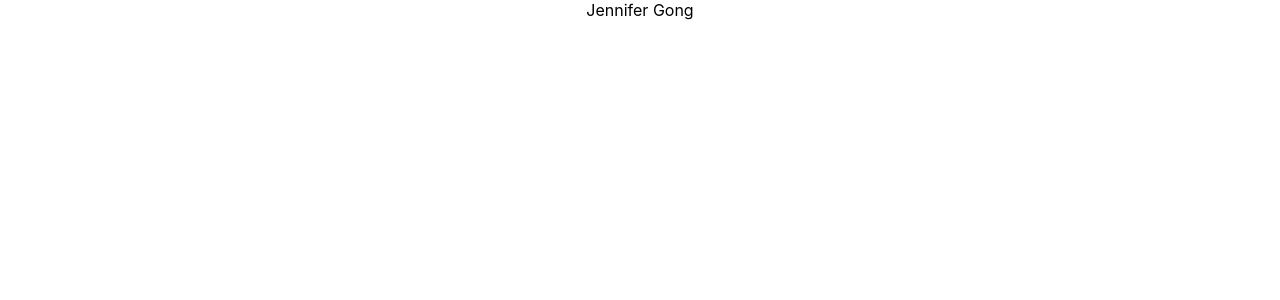
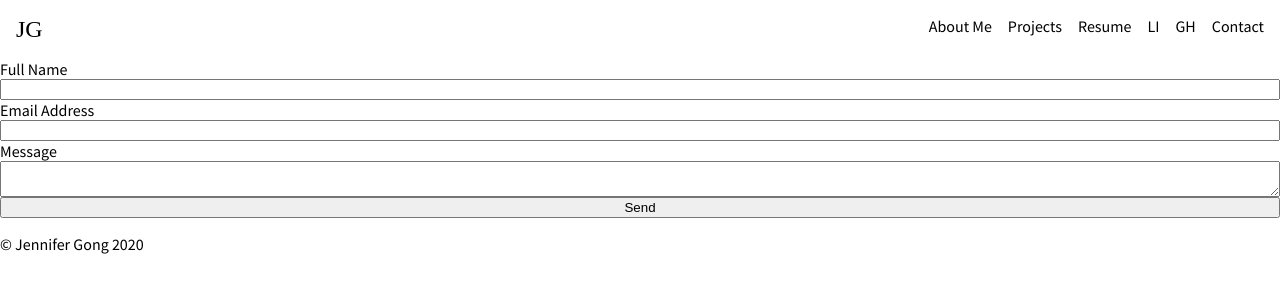
Before and after one commit to jngong/portfolio, a React (Create React App) app: page / in a window 1280 px wide. Shown: the top 300 px of the page. Built offline with nearby package versions, Linux system fonts and the light colour scheme; a web font is replaced by a local one.

Commit message:
boilerplate for main components

```diff
--- a/src/App.css
+++ b/src/App.css
@@ -11,8 +11,50 @@
 
 * {
   box-sizing: border-box;
+  /* border: 1px dashed red; */
 }
 
-.App {
-  text-align: center;
+body {
+  max-width: 1400px;
+  margin: 0 auto;
+  font-size: 16px;
+  font-family: var(--body-font);
 }
+
+h1, h2, h3, h4 {
+  font-family: var(--headline-font);
+}
+
+a {
+  text-decoration: none;
+}
+
+/**** HEADER STYLES ****/
+.logo {
+  font-family: var(--logo-font);
+  font-size: 1.5rem;
+}
+
+header {
+  display: flex;
+  flex-direction: row;
+  justify-content: space-between;
+  padding: 1rem;
+}
+
+nav {
+  display: flex;
+  flex-direction: row;
+  justify-content: flex-end;
+}
+
+nav > div {
+  margin-left: 1rem;
+}
+
+/**** CONTACT STYLES ****/
+
+form {
+  display: flex;
+  flex-direction: column;
+}
--- a/src/App.js
+++ b/src/App.js
@@ -1,10 +1,11 @@
 import React from 'react';
+import Layout from './components/Layout/Layout'
 import './App.css';
 
 function App() {
   return (
-    <div className="App">
-        Jennifer Gong
+    <div>
+        <Layout />
     </div>
   );
 }
--- /dev/null
+++ b/src/components/Layout/Contact.js
@@ -0,0 +1,16 @@
+import React, {useState} from 'react'
+import ContactForm from './ContactForm'
+
+const Contact = () => {
+
+    const [formDetails, setFormDetails ] = useState({name: '', email: '', message: ''})
+
+    return(
+        <div className='contact-container'>
+            <ContactForm formDetails={formDetails} />
+        </div>
+
+    )
+}
+
+export default Contact
--- /dev/null
+++ b/src/components/Layout/ContactForm.js
@@ -0,0 +1,34 @@
+import React from 'react'
+
+const ContactForm = (props) => {
+
+    return(
+        <form>
+            <label>Full Name</label>
+            <input
+                autoComplete='off'
+                type='text'
+                name='name'
+                value={props.formDetails.name}
+            />
+            <label>Email Address</label>
+            <input
+                autoComplete='off'
+                type='text'
+                name='email'
+                value={props.formDetails.email}
+            />
+            <label>Message</label>
+            <textarea
+                autoComplete='off'
+                name='message'
+                value={props.formDetails.message}
+            />
+            <button>
+                Send
+            </button>
+        </form>
+    )
+}
+
+export default ContactForm
--- /dev/null
+++ b/src/components/Layout/Footer.js
@@ -0,0 +1,11 @@
+import React from 'react'
+
+const Footer = () => {
+    return(
+        <footer>
+            <p>&copy; Jennifer Gong 2020</p>
+        </footer>
+    )
+}
+
+export default Footer
--- /dev/null
+++ b/src/components/Layout/Header.js
@@ -0,0 +1,13 @@
+import React from 'react'
+import Nav from './Nav'
+
+const Header = () => {
+    return(
+        <header>
+            <div className='logo'>JG</div>
+            <Nav />
+        </header>
+    )
+}
+
+export default Header
--- /dev/null
+++ b/src/components/Layout/Layout.js
@@ -0,0 +1,17 @@
+import React from 'react'
+import Header from './Header'
+import Footer from './Footer'
+import Contact from './Contact'
+
+const Layout = () => {
+
+    return(
+        <div className='layout'>
+            <Header />
+            <Contact />
+            <Footer />
+        </div>
+    )
+}
+
+export default Layout
--- /dev/null
+++ b/src/components/Layout/Nav.js
@@ -0,0 +1,15 @@
+import React from 'react'
+
+const Nav = () => {
+    return(
+        <nav>
+            <div>About Me</div>
+            <div>Projects</div>
+            <div>Resume</div>
+            <div>LI</div>
+            <div>GH</div>
+            <div>Contact</div>
+        </nav>
+    )
+}
+export default Nav
```
Also changed, not shown: src/components/Home/AboutMe.js (added), src/components/Home/FeaturedProjects.js (added), src/components/Home/Skills.js (added).
